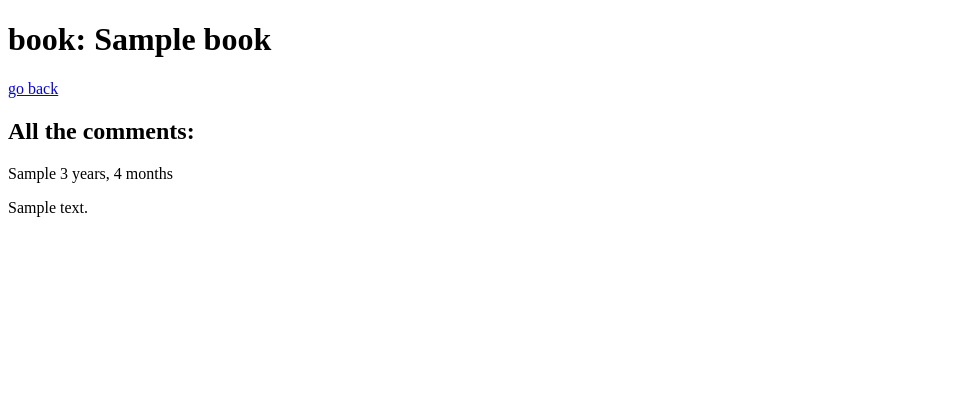
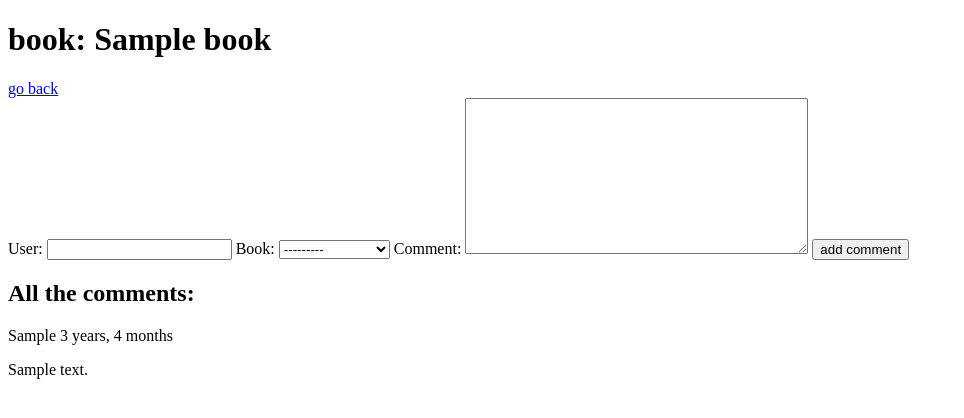
Before and after one commit to lucasmbaca/books, a Django app: a page that uses book/templates/books/bookComments.html in a window 1280 px wide. Shown: the top 418 px of the page, without its empty margins (0-964 px from the left). Run offline with Django 4.2, Linux system fonts and the light colour scheme; tables that the repository leaves empty hold one stand-in row (values such as "Sample post").

Commit message:
(feat): create comment function

```diff
--- a/book/forms.py
+++ b/book/forms.py
@@ -1,7 +1,12 @@
 from django import forms
-from .models import Book
+from .models import Book, Comment
 
 class BookForm(forms.ModelForm):
     class Meta:
         model = Book
         fields = "__all__"
+
+class CommentForm(forms.ModelForm):
+    class Meta:
+        model = Comment
+        fields = '__all__'
--- a/book/templates/books/allBooks.html
+++ b/book/templates/books/allBooks.html
@@ -15,6 +15,7 @@
     </form>
 
     {% for book in books%}
+        <h3>Este libro tiene {{book.comments.count}} comentarios</h3>
     <ul>
         <li>Title: {{book.title}}</li>
         <li>Description: {{book.description}}</li>
--- a/book/templates/books/bookComments.html
+++ b/book/templates/books/bookComments.html
@@ -3,6 +3,12 @@
 {% block body %}
     <h1>book: {{book.title}}</h1>
     <a href="{% url 'books' %}">go back</a>
+
+    <form action="{% url 'add_comment' book.id %}" method="post">
+        {% csrf_token %}
+        {{form}}
+        <button type="submit">add comment</button>
+    </form>
 
     <h2>All the comments:</h2>
 
--- a/book/urls.py
+++ b/book/urls.py
@@ -4,5 +4,6 @@ from . import views
 urlpatterns = [
     path('', views.all_books, name="books"),
     path('add', views.add_book, name="add_book"),
-    path('single/<int:book_id>', views.single_book, name='single_book')
+    path('single/<int:book_id>', views.single_book, name='single_book'),
+    path('add_comment/<int:book_id>', views.add_book_comment, name='add_comment')
 ]
--- a/book/views.py
+++ b/book/views.py
@@ -2,7 +2,7 @@ from django.shortcuts import render
 from django.http import HttpResponse,HttpResponseRedirect
 from .models import Book
 from django.urls import reverse
-from .forms import BookForm
+from .forms import BookForm, CommentForm
 
 # Create your views here.
 def all_books(request):
@@ -13,13 +13,30 @@ def all_books(request):
         "form":form
     })
 
+#process comment add
 def single_book(request, book_id):
+    form = CommentForm()
     book = Book.objects.get(id=book_id)
     comments = book.comments.all()
     return render(request, 'books/bookComments.html', {
         "book":book,
-        "comments": comments
+        "comments": comments,
+        'form':form
     })
+
+def add_book_comment(request, book_id):
+    book = Book.objects.get(id=book_id)
+    if request.method == 'POST':
+        form = CommentForm(request.POST)
+        if form.is_valid():
+            comment = form.save(commit=False)
+            comment.book = book
+            comment.user = form.cleaned_data['user']
+            comment.comment = form.cleaned_data['comment']
+            comment.save()
+            return HttpResponseRedirect(reverse('single_book', args=[book_id]))
+    else:
+        return HttpResponseRedirect(reverse('single_book', args=[book_id]))
 
 #process books add
 def add_book(request):
```
